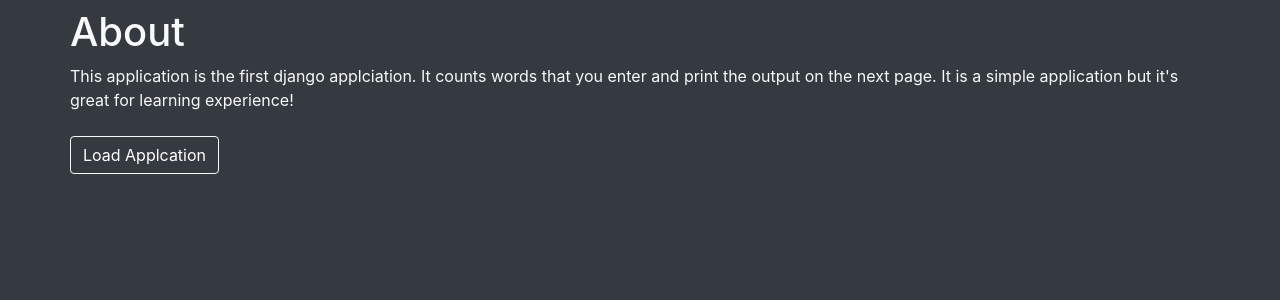
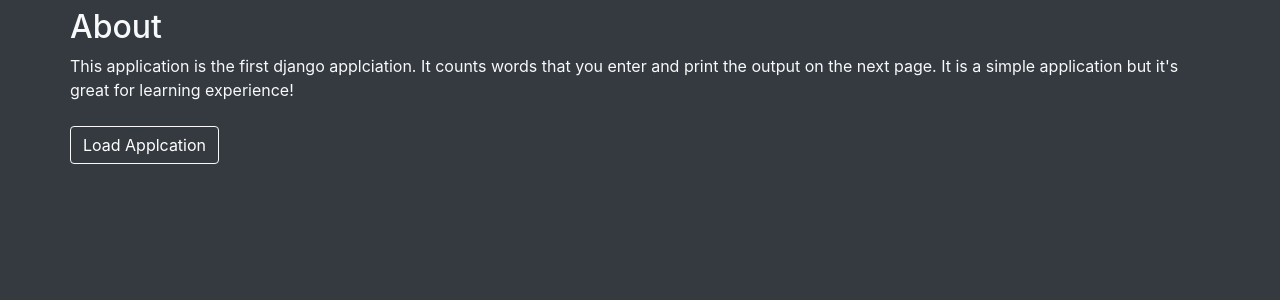
Before and after one commit to Usama-Taj/wordcount, a Django app: page /about in a window 1280 px wide. Shown: the top 300 px of the page. Run offline with Django 3.2, Linux system fonts and the light colour scheme; some libraries are stand-ins or nearby versions.

Commit message:
H1 to H2 tag

```diff
--- a/templates/about.html
+++ b/templates/about.html
@@ -13,7 +13,7 @@
   </head>
   <body class="container bg-dark text-light">
     <div class="row my-2">
-      <h1 class="text-center">About</h1>
+      <h2 class="text-center">About</h2>
       <br>
       <p>This application is the first django applciation. It counts words that you enter and print the output on the next page. It is a simple application but it's great for learning experience!</p>
     </div>
```
